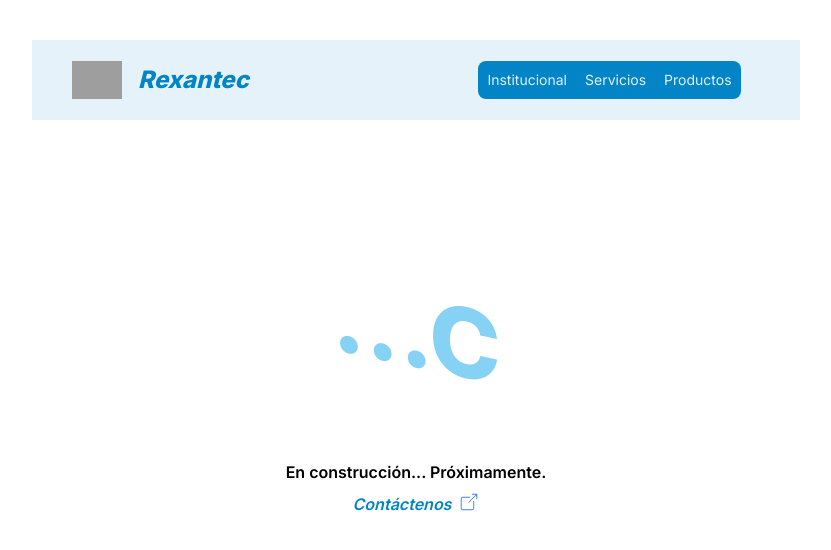
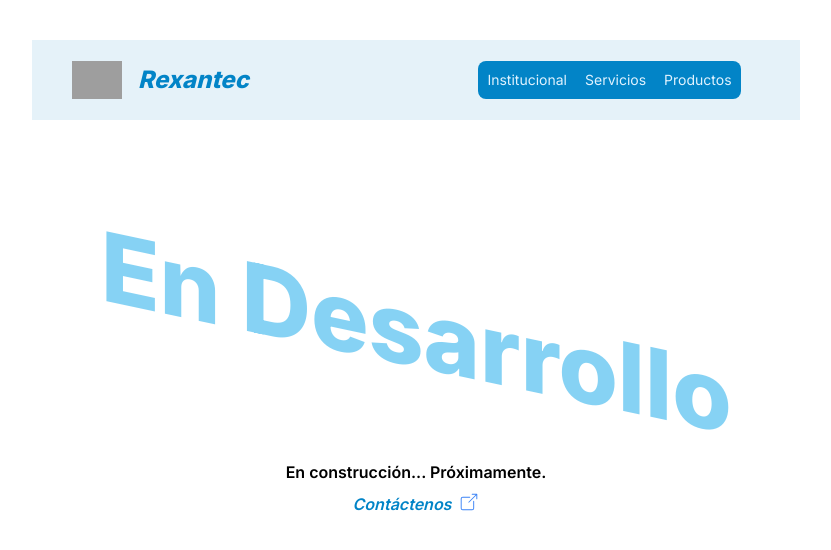
Before and after one commit to rexantecproy/rexantec, a Next.js app: page /home in a window 1280 px wide. Shown: the top 550 px of the page, without its empty margins (224-1055 px from the left). Built offline with nearby package versions, Linux system fonts and the light colour scheme; grey boxes are pictures that could not be loaded.

Commit message:
change color scroll

```diff
--- a/src/app/home/page.js
+++ b/src/app/home/page.js
@@ -11,7 +11,7 @@ export default function Home() {
       <div className="w-screen md:w-3/5 bg-white">
         <Navbar />
         <main className="flex w-12/12 h-screen flex-col items-center justify-center select-none">
-          <h1 className="flex flex-row items-center sm:text-8xl text-3xl font-extrabold text-sky-500/50 skew-y-12 transform delay-1000 hover:text-sky-500/95 cursor-default">...C</h1>
+          <h1 className="flex flex-row items-center sm:text-8xl text-3xl font-extrabold text-sky-500/50 skew-y-12 transform delay-1000 hover:text-sky-500/95 cursor-default">En Desarrollo</h1>
           <p className="flex flex-row items-center mt-20 font-semibold sm:text-base text-xs">En construcción... Próximamente.</p>
           <div className="hover:divide-solid hover:divide-x-reverse hover:divide-sky-00 hover:text-sky-600/95 sm:text-base text-xs">
             <Link className="mt-2 flex flex-row text-sky-600 font-semibold hover:font-medium italic" href={"mailto:consultas@rexantecservicios.com.ar"}>
--- a/tailwind.config.js
+++ b/tailwind.config.js
@@ -66,9 +66,9 @@ module.exports = {
           },
         },
         '.scroll-thumb-color': {
-          background: 'linear-gradient(284deg, #ec489a0d 25%, #ec489980 50%, #ec489a0d 75%)',
+          background: 'linear-gradient(284deg, #e5f2f9 25%, #0ea5e9 50%, #e5f2f9 75%)',
           '&:hover': {
-            background: 'linear-gradient(284deg, #ec489a40 25%, #ec4899 50%, #ec489a40 75%)'
+            background: 'linear-gradient(284deg, #e5f2f9 25%, #0ea5e9 50%, #e5f2f9 75%)'
           },
         },
         '.toggle_menu': {
```
